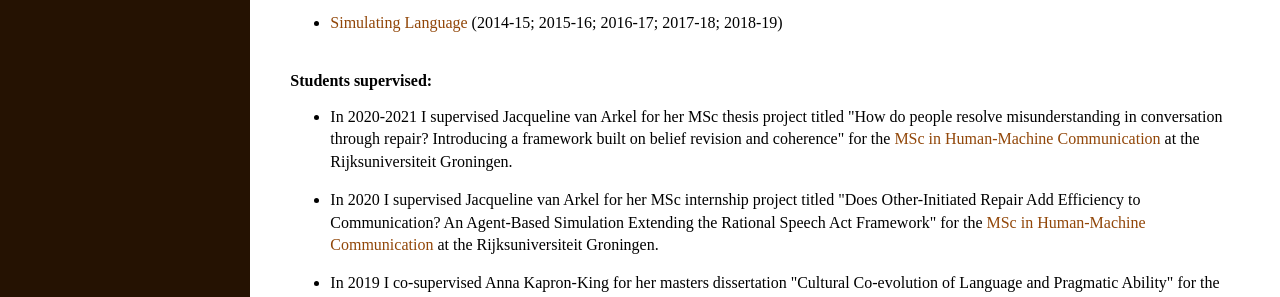
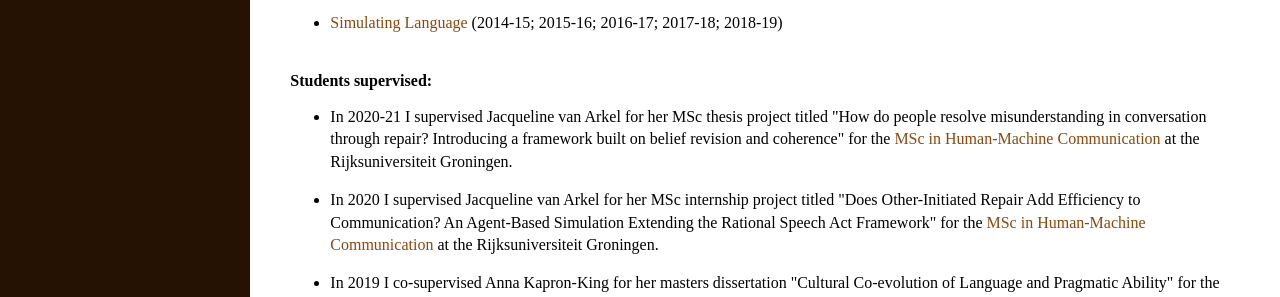
Before and after one commit to marieke-woensdregt/marieke-woensdregt.github.io, a Jekyll site: the page built from teaching/index.html, in a window 1280 px wide and 1248 px high. Shown: the part 783-1080 px from the top of the window. Built offline with Jekyll 4.4.1, drawn with Linux system fonts in a browser that asks for light colours.

Commit message:
Update index.html

```diff
--- a/teaching/index.html
+++ b/teaching/index.html
@@ -68,7 +68,7 @@ title: Teaching
 
 	<h3> Students supervised: </h3>
 	<ul>
-		<li><p> In 2020-2021 I supervised Jacqueline van Arkel for her MSc thesis project titled
+		<li><p> In 2020-21 I supervised Jacqueline van Arkel for her MSc thesis project titled
 			"How do people resolve misunderstanding in conversation through repair? Introducing a framework built on belief revision and coherence"
 			for the
 			<a href="https://www.rug.nl/masters/human-machine-communication/">
```
